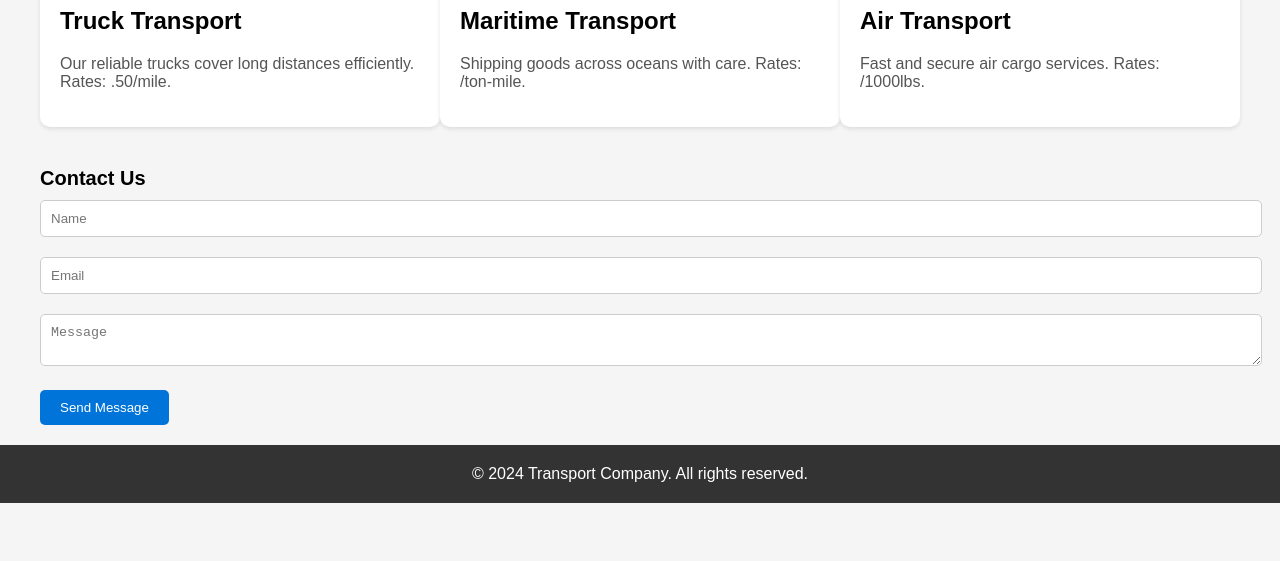
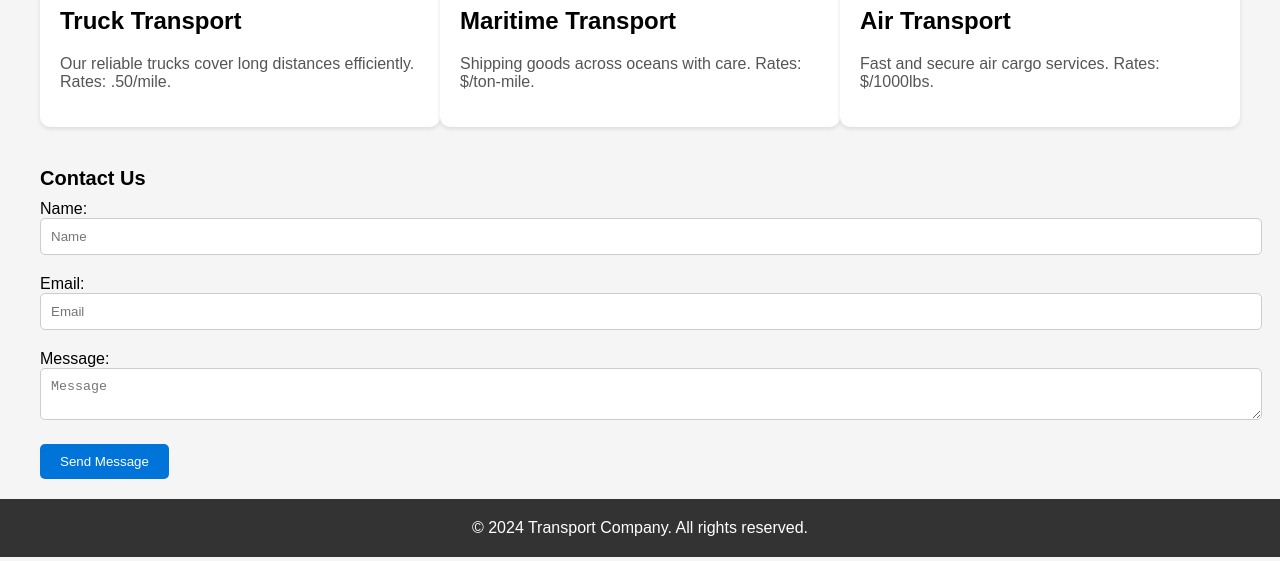
Before and after one commit to SandeepKumarRudhravram/tabnine, a plain HTML site: page index.html in a window 1280 px wide. Shown: the part 239-800 px from the top of the page. Drawn offline with Linux system fonts and the light colour scheme.

Commit message:
Update index.html

```diff
--- a/index.html
+++ b/index.html
@@ -105,19 +105,22 @@
             <div class="transport-type">
                 <img src="ship.png" alt="Ship">
                 <h2>Maritime Transport</h2>
-                <p>Shipping goods across oceans with care. Rates: /ton-mile.</p>
+                <p>Shipping goods across oceans with care. Rates: $/ton-mile.</p>
             </div>
             <div class="transport-type">
                 <img src="plane.png" alt="Plane">
                 <h2>Air Transport</h2>
-                <p>Fast and secure air cargo services. Rates: /1000lbs.</p>
+                <p>Fast and secure air cargo services. Rates: $/1000lbs.</p>
             </div>
         </div>
         <form>
             <h3>Contact Us</h3>
-            <input type="text" placeholder="Name">
-            <input type="email" placeholder="Email">
-            <textarea placeholder="Message"></textarea>
+            <label for="name">Name:</label>
+            <input type="text" id="name" placeholder="Name">
+            <label for="email">Email:</label>
+            <input type="email" id="email" placeholder="Email">
+            <label for="message">Message:</label>
+            <textarea id="message" placeholder="Message"></textarea>
             <button type="submit">Send Message</button>
         </form>
     </div>
```
